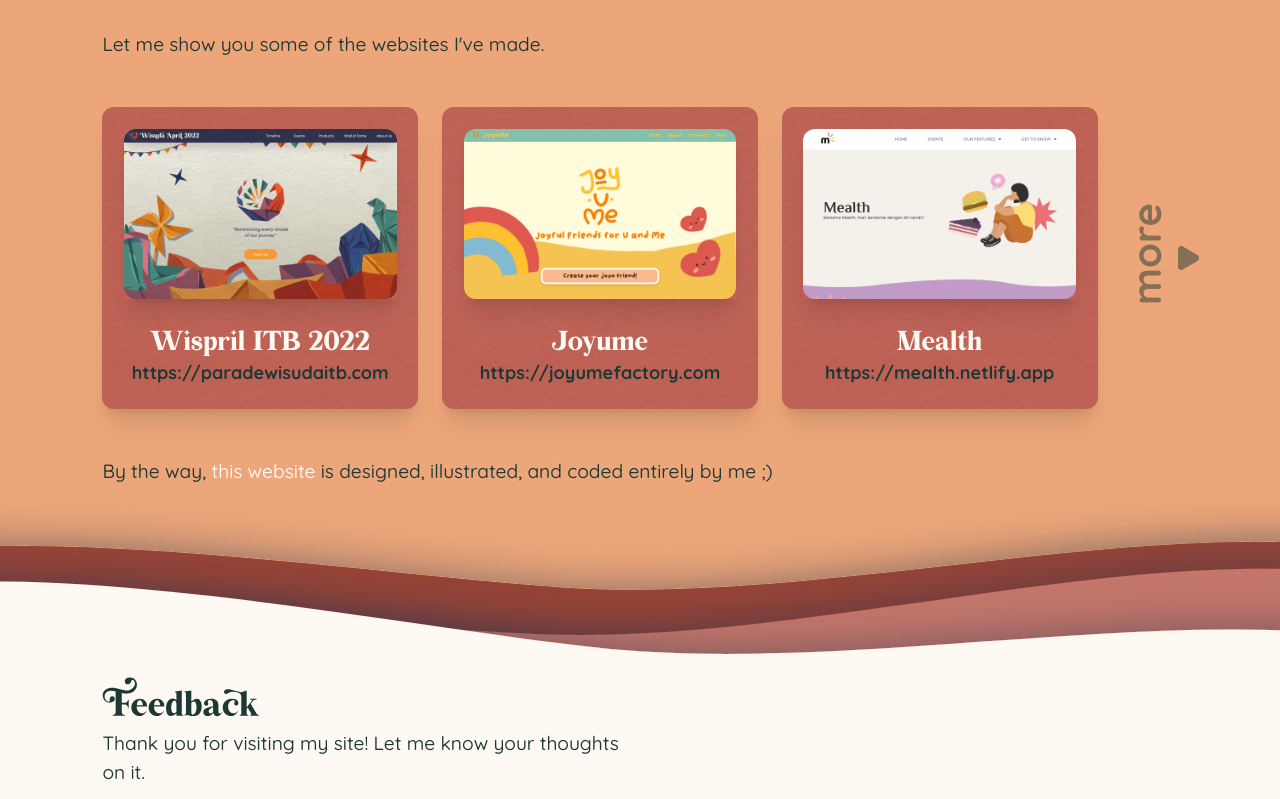
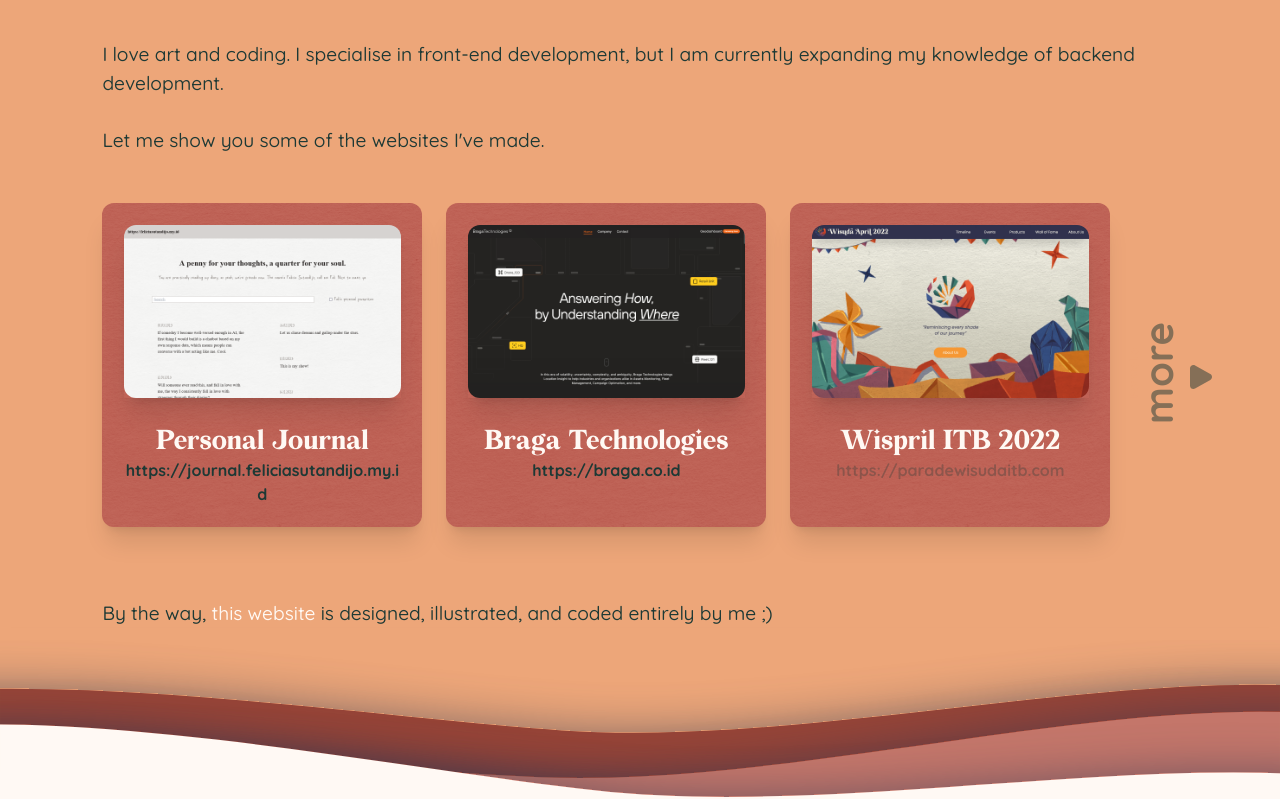
Before and after one commit to FelineJTD/Personal-Website, a Vue app: page / in a window 1280 px wide. Shown: the part 1064-1863 px from the top of the page. Built offline with nearby package versions, Linux system fonts and the light colour scheme.

Commit message:
fix: tidy up

```diff
--- a/src/components/PortfolioCard.vue
+++ b/src/components/PortfolioCard.vue
@@ -9,6 +9,7 @@ export default defineComponent({
     };
   },
   props: {
+    isThumbnail: Boolean,
     title: String,
     desc: String,
     islinkactive: Boolean,
@@ -27,6 +28,7 @@ export default defineComponent({
 });
 
 defineProps<{
+  isThumbnail: boolean,
   title: string,
   desc: string,
   islinkactive: boolean,
@@ -38,14 +40,14 @@ defineProps<{
 </script>
 
 <template>
-  <div class="rounded-xl bg-coral-500 bg-[url('./assets/texture-25.png')] bg-blend-overlay relative w-[100%] md:w-[48%] lg:w-[32%] text-center p-[1rem] md:p-[2%] shadow-xl text-white mb-6" @mouseenter="onMouseEnter" @mouseleave="onMouseLeave">
+  <div class="rounded-xl bg-coral-500 bg-[url('./assets/texture-25.png')] bg-blend-overlay relative w-[100%] md:w-[48%] lg:w-[32%] text-center p-[1rem] md:p-[2%] shadow-xl text-white mb-6" :class="isThumbnail && 'max-w-[80%] md:max-w-[45%] lg:max-w-[25vw] flex-grow flex-shrink-0 mr-6'" @mouseenter="onMouseEnter" @mouseleave="onMouseLeave">
     <div class="relative shadow-xl">
       <img :src="image" class="rounded-xl" />
       <video :src="video" v-if="play" class="absolute rounded-xl bottom-0" autoplay loop muted />
     </div>
     <h1 class="mt-6">{{ title }}</h1>
-    <a :href="islinkactive? link : undefined" target="_blank" :class="islinkactive ? 'hover:text-coral-300 hover:underline' : 'opacity-30'" class="text-teal-t duration-300 w-full"><p class="font-bold text-base">{{ link }}</p></a>
-    <p class="mt-6">{{ desc }}</p>
-
+    <a :href="islinkactive? link : undefined" target="_blank" :class="islinkactive ? 'hover:text-coral-300 hover:underline' : 'opacity-30'" class="text-teal-t duration-300 w-full"><p class="font-bold text-base break-words">{{ link }}</p></a>
+    <p class="font-normal text-sm lg:hidden py-2">(tap to play video)</p>
+    <p class="mt-6" v-if="!isThumbnail">{{ desc }}</p>
   </div>
 </template>
--- a/src/data/portfolios.json
+++ b/src/data/portfolios.json
@@ -13,6 +13,13 @@
     "image": "/portfolio-thumbnail/braga.png",
     "video": "/portfolio-thumbnail/braga.mp4"
   },
+  { "title": "Wispril ITB 2022",
+    "desc": "A graduation website created to celebrate the April 2022 graduation of ITB students. This website includes features like wall of fame, success stories, and more.",
+    "isLinkActive": false,
+    "link": "https://paradewisudaitb.com",
+    "image": "/portfolio-thumbnail/wispril.png",
+    "video": "/portfolio-thumbnail/wispril.mp4"
+  },
   { "title": "Hyundai QMS",
     "desc": "A queueing management system built for Hyundai Motor Company. This system is used to manage the queue of customers waiting to get their cars serviced.",
     "isLinkActive": false,
@@ -26,13 +33,6 @@
     "link": "-",
     "image": "/portfolio-thumbnail/geodashboard.png",
     "video": "/portfolio-thumbnail/geodashboard.mp4"
-  },
-  { "title": "Wispril ITB 2022",
-    "desc": "A graduation website created to celebrate the April 2022 graduation of ITB students. This website includes features like wall of fame, success stories, and more.",
-    "isLinkActive": false,
-    "link": "https://paradewisudaitb.com",
-    "image": "/portfolio-thumbnail/wispril.png",
-    "video": "/portfolio-thumbnail/wispril.mp4"
   },
   { "title": "Joyume",
     "desc": "Joyume offers kids a unique experience of customising and personalising their own toys, called 'Joyu Friends', which will be specifically created and delivered upon order.",
--- a/src/views/HomePage.vue
+++ b/src/views/HomePage.vue
@@ -1,8 +1,10 @@
 <script lang="ts">
+import portfolios from "../data/portfolios.json";
 export default {
   name: 'HomePage',
   data() {
     return {
+      portfolios,
       keyboard_pressed: new Map<string, boolean>(),
       win: ['W', 'E', 'B', 'D', 'V', 'L', 'O', 'P', 'R'],
       cont: false,
@@ -48,14 +50,14 @@ export default {
   components: {
     'Key': Key,
     'Blank': Blank,
-    'PortfolioThumbnail': PortfolioThumbnail,
+    'PortfolioCard': PortfolioCard,
   },
 }
 // import { ref } from 'vue'
 // import Keyboard from '../components/Keyboard.vue'
 import Key from '../components/Key.vue'
 import Blank from '../components/Blank.vue'
-import PortfolioThumbnail from '../components/PortfolioThumbnail.vue';
+import PortfolioCard from '../components/PortfolioCard.vue';
 
 </script>
 
@@ -63,9 +65,9 @@ import PortfolioThumbnail from '../components/PortfolioThumbnail.vue';
   <div class="bg-coral-100 bg-[url('./assets/texture-25.png')] bg-blend-overlay bg-repeat min-h-screen text-teal-t pt-16 lg:pt-12 overflow-x-hidden">
 
     <!--- SECTION I -->
-    <section class="flex flex-col lg:gap-6 xl:gap-[5%] lg:flex-row min-h-[90vh] h-fit max-h-[100vh] w-full items-center justify-center lg:-ml-12 -mb-24 px-[8%]" @mousemove="onMousemove">
+    <section class="flex flex-col my-24 lg:my-0 lg:gap-6 xl:gap-[5%] lg:flex-row min-h-[90vh] h-fit max-h-[100vh] w-full items-center justify-center lg:-ml-12 -mb-24 px-[8%]" @mousemove="onMousemove">
       <!-- left -->
-      <div class="mb-12 lg:mb-0">
+      <div>
         <div class="bg-coral-500 relative h-64 md:h-96 lg:h-[75vh] xl:h-[50vh] w-64 md:w-96 lg:w-[75vh] xl:w-[50vh] -p-12 overflow-hidden">
           <img src="../assets/homepage/bottom.png" alt="" class="absolute" :style="{ transform: `translate(${-x*75}px, ${-y*30}px)` }" />
           <img src="../assets/homepage/mid.svg" alt="" class="absolute" :style="{ transform: `translate(${-x*50}px, ${-y*17}px)` }" />
@@ -151,23 +153,29 @@ import PortfolioThumbnail from '../components/PortfolioThumbnail.vue';
         Let me show you some of the websites I&apos;ve made.
       </p>
         <div id="portfolio" class="flex flex-row w-full overflow-x-scroll lg:overflow-x-visible">
-          <PortfolioThumbnail
-            title="Wispril ITB 2022"
-            link="https://paradewisudaitb.com"
-            image="/portfolio-thumbnail/wispril.png"
-            video="/portfolio-thumbnail/wispril.mp4"
+          <PortfolioCard
+            :is-thumbnail="true"
+            :title="portfolios[0].title"
+            :islinkactive="portfolios[0].isLinkActive"
+            :link="portfolios[0].link"
+            :image="portfolios[0].image"
+            :video="portfolios[0].video"
           />
-          <PortfolioThumbnail
-            title="Joyume"
-            link="https://joyumefactory.com"
-            image="/portfolio-thumbnail/joyume.png"
-            video="/portfolio-thumbnail/joyume.mp4"
+          <PortfolioCard
+            :is-thumbnail="true"
+            :title="portfolios[1].title"
+            :islinkactive="portfolios[1].isLinkActive"
+            :link="portfolios[1].link"
+            :image="portfolios[1].image"
+            :video="portfolios[1].video"
           />
-          <PortfolioThumbnail
-            title="Mealth"
-            link="https://mealth.netlify.app"
-            image="/portfolio-thumbnail/mealth.png"
-            video="/portfolio-thumbnail/mealth.mp4"
+          <PortfolioCard
+            :is-thumbnail="true"
+            :title="portfolios[2].title"
+            :islinkactive="portfolios[2].isLinkActive"
+            :link="portfolios[2].link"
+            :image="portfolios[2].image"
+            :video="portfolios[2].video"
           />
           <!-- <div class="h-full flex flex-col justify-center absolute right-0 pr-3 pl-12 bg-gradient-to-r from-[rgba(256,256,256,0)] to-[rgba(256,256,256,0.5)] hover:to-coral-t rounded-3xl animate-pulse hover:animate-none duration-500"> -->
           <div class="flex flex-col justify-center">
--- a/src/views/Portfolio.vue
+++ b/src/views/Portfolio.vue
@@ -34,7 +34,7 @@ export default {
       Do note that it may not play right away since the videos are not pre-downloaded to save mobile data.
     </p>
     <section class="flex w-full flex-wrap justify-between">
-      <PortfolioCard v-for="portfolio in portfolios" :key='portfolio.title' :title="portfolio.title" :desc="portfolio.desc" :islinkactive="portfolio.isLinkActive" :link="portfolio.link" :image="portfolio.image" :video="portfolio.video" />
+      <PortfolioCard v-for="portfolio in portfolios" :key='portfolio.title' :isThumbnail="false" :title="portfolio.title" :desc="portfolio.desc" :islinkactive="portfolio.isLinkActive" :link="portfolio.link" :image="portfolio.image" :video="portfolio.video" />
     </section>
     <p class="text-teal-t">* <a href="mailto:feliciasutandijo@gmail.com" class="hover:text-coral-400 duration-300">Contact me</a> if you are interested in looking at more of my works!</p>
   </div>
```
